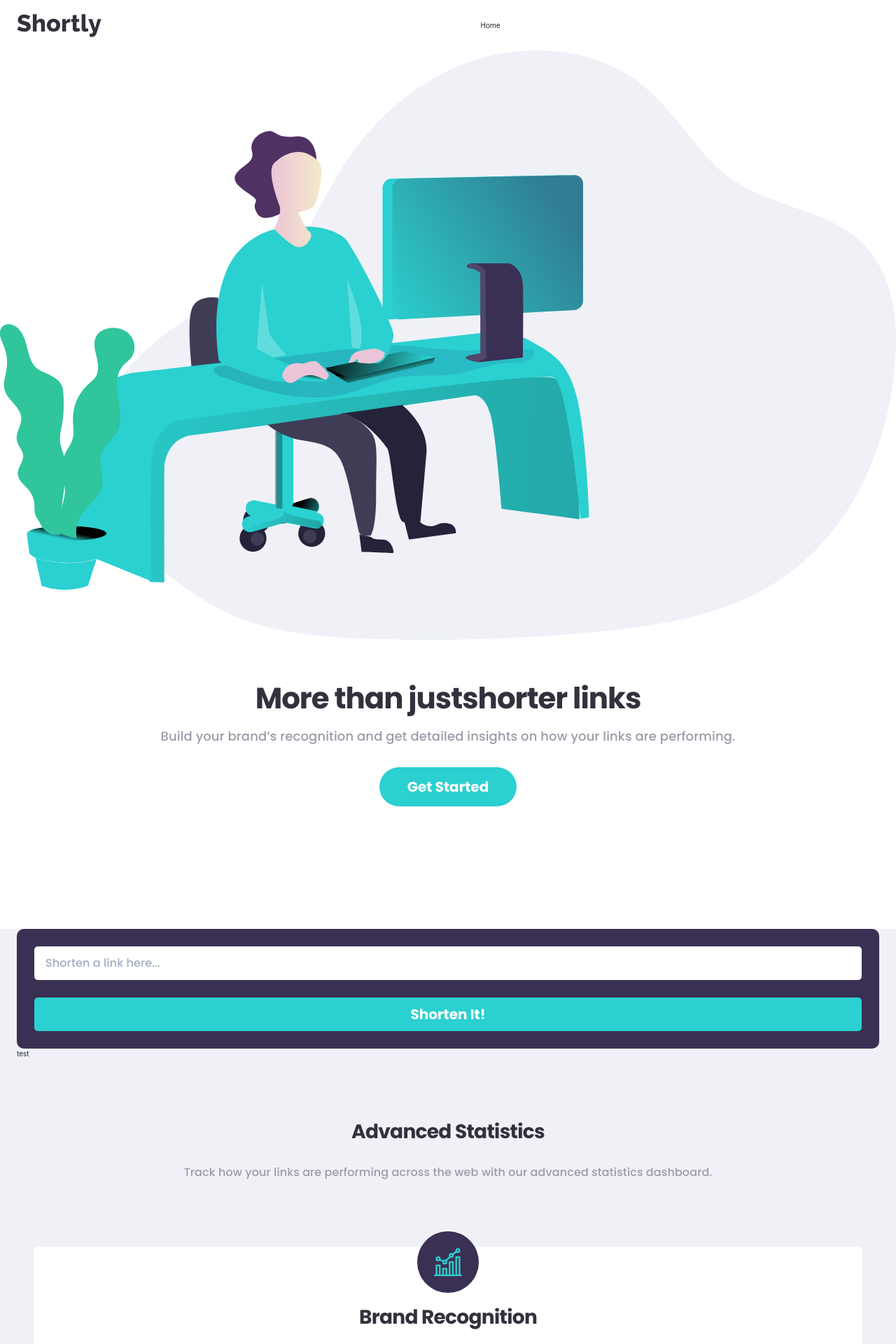
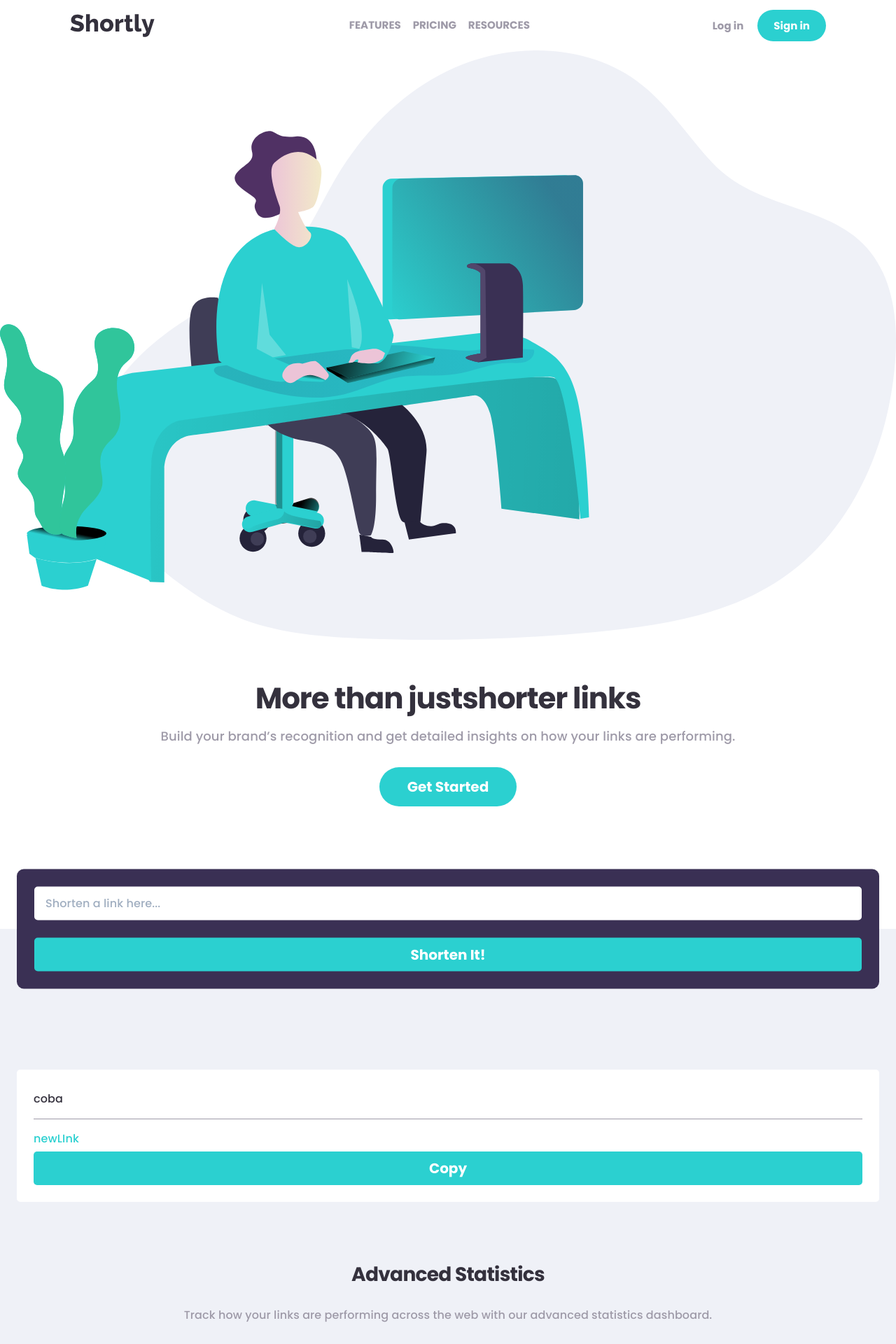
Before and after one commit to Muqorrobin22/shortly, a React (Create React App) app: page / in a window 1280 px wide. Shown: the top 1920 px of the page at 70% size. Built offline with nearby package versions, Linux system fonts and the light colour scheme.

Commit message:
Desktop layout done

```diff
--- a/public/index.html
+++ b/public/index.html
@@ -33,6 +33,8 @@
   <body>
     <noscript>You need to enable JavaScript to run this app.</noscript>
     <div id="root"></div>
+    <div id="overlay_background"></div>
+
     <!--
       This HTML file is a template.
       If you open it directly in the browser, you will see an empty page.
--- a/src/components/Card/Card.js
+++ b/src/components/Card/Card.js
@@ -67,6 +67,13 @@ const CardWrap = styled.div`
       color: #9e9aa8;
     }
   }
+
+  @media (min-width: 1440px) {
+    width: 35rem;
+    p {
+      margin-top: 3rem;
+    }
+  }
 `;
 
 export default Card;
--- a/src/components/Header/Header.js
+++ b/src/components/Header/Header.js
@@ -1,29 +1,8 @@
 import React from "react";
 // import { ReactComponent as Logo } from "../../assets/images/illustration-working.svg";
 import Logo from "../../assets/images/illustration-working.svg";
-import { Box } from "@chakra-ui/react";
 import styled from "styled-components";
 import { ButtonRounded } from "../Button/Button";
-
-function Header() {
-  return (
-    <Wrap role="banner">
-      <div className="info">
-        <h1>More than justshorter links</h1>
-        <p>
-          Build your brand’s recognition and get detailed insights on how your
-          links are performing.
-        </p>
-        <div className="button">
-          <ButtonRounded href="#">Get Started</ButtonRounded>
-        </div>
-      </div>
-      <div className="img">
-        <img src={Logo} alt={Logo} />
-      </div>
-    </Wrap>
-  );
-}
 
 const Wrap = styled.div`
   display: flex;
@@ -78,6 +57,45 @@ const Wrap = styled.div`
       margin-top: 4.2rem;
     }
   }
+
+  @media (min-width: 1440px) {
+    flex-direction: row;
+    margin: 0 8rem;
+    .info {
+      text-align: left;
+      align-items: flex-start;
+      h1 {
+        font-size: 80px;
+        line-height: 90px;
+        text-align: left;
+      }
+      p {
+        text-align: left;
+        font-size: 22px;
+        line-height: 36px;
+      }
+    }
+  }
 `;
 
+function Header() {
+  return (
+    <Wrap role="banner" id="home">
+      <div className="info">
+        <h1>More than justshorter links</h1>
+        <p>
+          Build your brand’s recognition and get detailed insights on how your
+          links are performing.
+        </p>
+        <div className="button">
+          <ButtonRounded href="#">Get Started</ButtonRounded>
+        </div>
+      </div>
+      <div className="img">
+        <img src={Logo} alt={Logo} />
+      </div>
+    </Wrap>
+  );
+}
+
 export default Header;
--- a/src/components/Main/Main.js
+++ b/src/components/Main/Main.js
@@ -5,6 +5,7 @@ import Brand from "../../assets/images/icon-brand-recognition.svg";
 import Detailed from "../../assets/images/icon-detailed-records.svg";
 import Fully from "../../assets/images/icon-fully-customizable.svg";
 import Card from "../Card/Card";
+import Output from "../output/Output";
 
 const StatistikData = [
   {
@@ -26,14 +27,16 @@ const StatistikData = [
 
 function MainSection() {
   return (
-    <Section role="main">
+    <Section role="main" id="main">
       <div className="group">
         <InputGroup />
       </div>
-      <div className="result">test</div>
+      <div className="output">
+        <Output />
+      </div>
       <div className="statistik" role="contentinfo">
-        <h1>Advanced Statistics</h1>
-        <p>
+        <h1 className="h1">Advanced Statistics</h1>
+        <p className="p">
           Track how your links are performing across the web with our advanced
           statistics dashboard.
         </p>
@@ -55,11 +58,16 @@ function MainSection() {
 const Section = styled.section`
   background-color: var(--color-secondary-lighter);
   padding: 0 2.4rem 8rem;
-
+  .output {
+    margin-top: 3rem;
+  }
+  .group {
+    transform: translateY(-50%);
+  }
   .statistik {
     margin: 8rem 2.4rem;
     text-align: center;
-    h1 {
+    .h1 {
       font-family: Poppins;
       font-style: normal;
       font-weight: bold;
@@ -72,7 +80,7 @@ const Section = styled.section`
 
       color: #34313d;
     }
-    p {
+    .p {
       font-family: Poppins;
       font-style: normal;
       font-weight: 500;
@@ -87,6 +95,25 @@ const Section = styled.section`
       margin-top: 2rem;
     }
   }
+
+  @media (min-width: 1440px) {
+    padding: 0 10rem 8rem;
+    .card {
+      display: flex;
+      flex-direction: row;
+      justify-content: space-around;
+    }
+    .statistik {
+      .h1 {
+        font-size: 40px;
+        line-height: 48px;
+      }
+      .p {
+        font-size: 18px;
+        line-height: 32px;
+      }
+    }
+  }
 `;
 
 export default MainSection;
--- a/src/components/Navbar/Mobile.js
+++ b/src/components/Navbar/Mobile.js
@@ -0,0 +1,140 @@
+import React, { Fragment } from "react";
+import { NavLink } from "react-router-dom";
+import styled from "styled-components";
+import { ButtonRounded } from "../Button/Button";
+
+const isActive = ({ isActive }) => {
+  return {
+    opacity: isActive ? "0.3" : "",
+  };
+};
+
+function Mobile() {
+  return (
+    <Fragment>
+      <MenuWrap>
+        <ul>
+          <li>
+            <a href="#home">Features</a>
+          </li>
+          <li>
+            <a href="#">Pricing</a>
+          </li>
+          <li>
+            <a href="#main">Resources</a>
+          </li>
+        </ul>
+        <div className="garis"></div>
+        <div className="button">
+          <a href="#">Log in</a>
+          <ButtonRounded href="#"> Sign up </ButtonRounded>
+        </div>
+      </MenuWrap>
+      <Overlay></Overlay>
+    </Fragment>
+  );
+}
+
+const MenuWrap = styled.div`
+  position: absolute;
+  padding: 4rem 2.4rem;
+  width: 80%;
+  left: 50%;
+  transform: translateX(-50%);
+  background-color: var(--color-secondary-dark);
+  top: 7.2rem;
+  display: flex;
+  align-items: center;
+  justify-content: space-evenly;
+  flex-direction: column;
+  z-index: 100;
+  border-radius: 10px;
+  animation: slideIn 0.2s ease-in forwards;
+  .button {
+    display: flex;
+    flex-direction: column;
+    a {
+      text-decoration: none;
+      font-family: Poppins;
+      font-style: normal;
+      font-weight: bold;
+      font-size: 18px;
+      line-height: 27px;
+      /* identical to box height */
+
+      text-align: center;
+
+      color: #ffffff;
+      margin-bottom: 2.4rem;
+      transition: all 0.2s ease;
+      &:hover {
+        color: #34313d;
+      }
+    }
+  }
+  ul {
+    padding: 0;
+    text-align: center;
+    li {
+      list-style: none;
+      padding-top: 2rem;
+      a {
+        text-decoration: none;
+        font-family: Poppins;
+        font-style: normal;
+        font-weight: bold;
+        font-size: 18px;
+        line-height: 27px;
+        /* identical to box height */
+
+        text-align: center;
+
+        color: #ffffff;
+
+        transition: all 0.2s ease;
+        &:hover {
+          color: #34313d;
+        }
+      }
+    }
+  }
+  .garis {
+    height: 2px;
+    width: 90%;
+    background-color: var(--color-secondary-light);
+    margin: 3rem 0;
+    opacity: 0.25;
+  }
+  @keyframes slideIn {
+    from {
+      opacity: 0;
+      left: 0;
+    }
+    to {
+      opacity: 1;
+
+      left: 50%;
+    }
+  }
+
+  @media (min-width: 768px) {
+    & {
+      display: none;
+      visibility: hidden;
+    }
+  }
+`;
+
+const Overlay = styled.div`
+  position: absolute;
+  left: 0;
+  right: 0;
+  top: 7.2rem;
+  bottom: 0;
+  height: 350rem;
+  background-color: black;
+  opacity: 0.5;
+  z-index: 50;
+`;
+
+export default Mobile;
--- a/src/components/Navbar/Navbar.js
+++ b/src/components/Navbar/Navbar.js
@@ -4,8 +4,8 @@ import styled from "styled-components";
 import { ReactComponent as Logo } from "../../assets/images/logo.svg";
 import { ReactComponent as Menu } from "../../assets/images/menu.svg";
 import { ReactComponent as Close } from "../../assets/images/close.svg";
-import { HashLink } from "react-router-hash-link";
 import Mobile from "./Mobile";
+import { ButtonRounded } from "../Button/Button";
 
 const isActive = ({ isActive }) => {
   return {
@@ -37,16 +37,25 @@ function Navbar() {
 
       <div className="nav">
         <ul>
-          <HashLink
-            scroll={(el) => el.scrollIntoView({ behavior: "smooth" })}
-            to="/"
-          >
-            Home
-          </HashLink>
+          <li>
+            <a href="#home">Features</a>
+          </li>
+          <li>
+            <a href="#">Pricing</a>
+          </li>
+          <li>
+            <a href="#">Resources</a>
+          </li>
         </ul>
       </div>
-
-      <div className="nav"></div>
+      <div className="nav">
+        <div className="button">
+          <a href="#">Log in</a>
+          <a href="#" className="signin">
+            Sign in
+          </a>
+        </div>
+      </div>
     </NavWrap>
   );
 }
@@ -80,16 +89,62 @@ const NavWrap = styled.nav`
           padding-left: 1.7rem;
           a {
             text-decoration: none;
-            font-family: DM Sans;
+            font-family: Poppins;
             font-style: normal;
             font-weight: bold;
-            font-size: 1.2rem;
-            line-height: 20px;
-            text-align: center;
-            letter-spacing: 2.5px;
+            font-size: 15px;
+            line-height: 22px;
+            /* identical to box height */
+
+            color: #9e9aa8;
+
             text-transform: uppercase;
-            color: black;
+            transition: all 0.2s ease;
+            &:hover {
+              color: #34313d;
+            }
           }
+        }
+      }
+    }
+  }
+
+  @media (min-width: 768px) {
+    align-items: center;
+    padding: 0 10rem;
+    .button {
+      display: flex;
+      align-items: center;
+      justify-content: center;
+      width: 100%;
+      .signin {
+        margin: 0;
+        padding: 0.9rem 2.3rem;
+        font-family: Poppins;
+        font-style: normal;
+        font-weight: bold;
+        font-size: 15px;
+        color: #ffffff;
+        background-color: var(--color-primary);
+        border-radius: 28px;
+      }
+      a {
+        margin: 0;
+        text-decoration: none;
+        font-family: Poppins;
+        font-style: normal;
+        font-weight: bold;
+        font-size: 15px;
+        line-height: 27px;
+        /* identical to box height */
+
+        text-align: center;
+        margin-right: 2rem;
+
+        color: #9e9aa8;
+        transition: all 0.2s ease;
+        &:hover {
+          color: #34313d;
         }
       }
     }
--- /dev/null
+++ b/src/components/output/Output.js
@@ -0,0 +1,96 @@
+import React from "react";
+import styled from "styled-components";
+import { Button } from "../Button/Button";
+import { useMediaQuery } from "@chakra-ui/react";
+
+function Output({ link, newLink }) {
+  const [isLargerThan1440] = useMediaQuery("(min-width: 1440px)");
+
+  return (
+    <OutputWrap>
+      <div className="link">
+        <h1>coba</h1>
+      </div>
+      {!isLargerThan1440 ? <div className="garis"></div> : null}
+      <div className="newLink">
+        <h1>newLInk</h1>
+        <Button>Copy</Button>
+      </div>
+    </OutputWrap>
+  );
+}
+
+const OutputWrap = styled.div`
+  display: flex;
+  flex-direction: column;
+  background-color: #fff;
+  padding: 2.4rem;
+  border-radius: 5px;
+  .garis {
+    height: 1px;
+    background-color: #9e9aa8;
+    width: 100%;
+    margin: 1rem auto;
+  }
+  .link {
+    h1 {
+      font-family: Poppins;
+      font-style: normal;
+      font-weight: 500;
+      font-size: 16px;
+      line-height: 36px;
+      /* identical to box height, or 225% */
+
+      letter-spacing: 0.12px;
+
+      color: #34313d;
+    }
+  }
+  .newLink {
+    display: flex;
+    flex-direction: column;
+    h1 {
+      font-family: Poppins;
+      font-style: normal;
+      font-weight: 500;
+      font-size: 16px;
+      line-height: 36px;
+      /* identical to box height, or 225% */
+
+      letter-spacing: 0.12px;
+
+      color: #2bd0d0;
+    }
+  }
+
+  @media (min-width: 1440px) {
+    flex-direction: row;
+    align-items: center;
+    justify-content: space-between;
+    padding: 1.8rem 3.2rem;
+    .link {
+      h1 {
+        font-size: 20px;
+        line-height: 36px;
+        /* identical to box height, or 180% */
+
+        letter-spacing: 0.15px;
+      }
+    }
+    .newLink {
+      flex-direction: row;
+      align-items: center;
+      h1 {
+        font-size: 20px;
+        line-height: 36px;
+        /* identical to box height, or 180% */
+
+        text-align: right;
+        letter-spacing: 0.15px;
+        margin-right: 4rem;
+      }
+    }
+  }
+`;
+
+export default Output;
```
Also changed, not shown: src/components/Footer/Footer.js (+33 -0 lines), src/components/Footer/FooterInfo.js (+8 -0 lines), src/components/Input/Input.js (+20 -0 lines).
